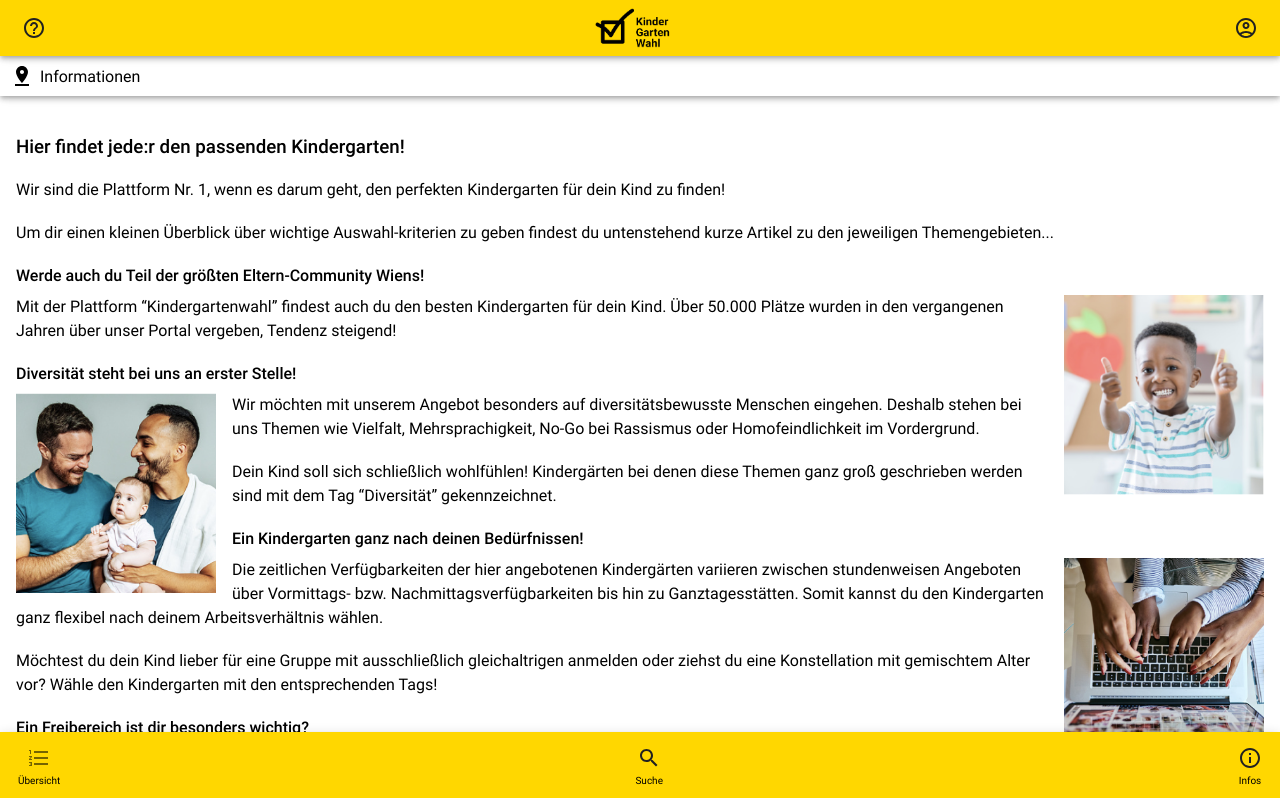
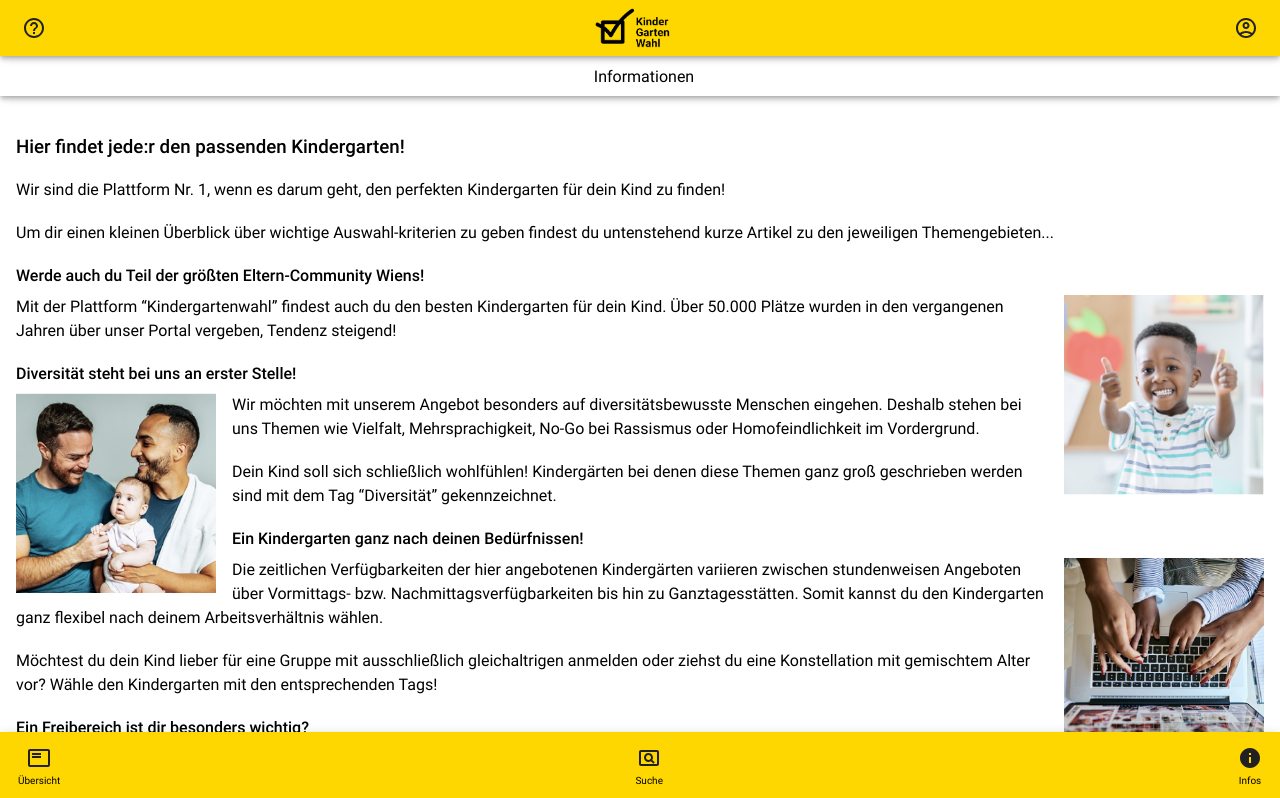
Before and after one commit to Sophie-Zulinski/kindergarten-usability, a React (Create React App) app: page /information in a window 1280 px wide. Shown: the top 798 px of the page. Built offline with nearby package versions, Linux system fonts and the light colour scheme.

Commit message:
minor changes

```diff
--- a/src/App.js
+++ b/src/App.js
@@ -15,34 +15,42 @@ import Footer from "./components/Footer";
 
 const titles = {
   "/": {
+    route: "",
     header: "Home",
     document: "Kindergartenwahl",
   },
   "/home": {
+    route: "home",
     header: "Home",
     document: "Kindergartenwahl",
   },
   "/information": {
+    route: "information",
     header: "Informationen",
     document: "Kindergartenwahl: Informationen",
   },
   "/search": {
+    route: "search",
     header: "Suche",
     document: "Kindergartenwahl: Suche",
   },
   "/results": {
+    route: "results",
     header: "Liste der verfügbaren Kindergärten",
     document: "Kindergartenwahl: Liste der verfügbaren Kindergärten",
   },
   "/details": {
+    route: "details",
     header: "Details",
     document: "Kindergartenwahl: Details",
   },
   "/inquiry": {
+    route: "inquiry",
     header: "Anfrage senden",
     document: "Kindergartenwahl: Anfrage senden",
   },
   "/success": {
+    route: "success",
     header: "Anfrage",
     document: "Kindergartenwahl: Anfrage versandt",
   },
@@ -94,7 +102,11 @@ function App() {
         />
         <Route path="*" element={<ErrorPage title={documentTitle} />} />
       </Routes>
-      {!showLandingPage ? <Footer /> : ""}
+      {!showLandingPage ? (
+        <Footer route={titles[location.pathname].route} />
+      ) : (
+        ""
+      )}
     </ThemeProvider>
   );
 }
--- a/src/components/Footer.js
+++ b/src/components/Footer.js
@@ -1,12 +1,15 @@
 import { useNavigate } from "react-router-dom";
 import { IconButton } from "@mui/material";
 import {
-  Search,
+  Pageview,
+  PageviewOutlined,
   InfoOutlined,
-  FormatListNumberedOutlined,
+  Info,
+  FeaturedPlayList,
+  FeaturedPlayListOutlined,
 } from "@mui/icons-material";
 
-function Footer() {
+function Footer({ route }) {
   const navigate = useNavigate();
 
   const openSearch = () => {
@@ -37,9 +40,14 @@ function Footer() {
       <div className="footer-menu footer-menu-left col center-vertical">
         <IconButton
           onClick={handleClickResultsList}
+          color="secondary"
           sx={{ padding: "0 0 5px 0" }}
         >
-          <FormatListNumberedOutlined />
+          {route === "results" ? (
+            <FeaturedPlayList />
+          ) : (
+            <FeaturedPlayListOutlined />
+          )}
         </IconButton>
         <p>Übersicht</p>
       </div>
@@ -50,7 +58,7 @@ function Footer() {
           color="secondary"
           sx={{ padding: "0 0 5px 0" }}
         >
-          <Search />
+          {route === "search" ? <Pageview /> : <PageviewOutlined />}
         </IconButton>
         <p>Suche</p>
       </div>
@@ -61,7 +69,7 @@ function Footer() {
           color="secondary"
           sx={{ padding: "0 0 5px 0" }}
         >
-          <InfoOutlined />
+          {route === "information" ? <Info /> : <InfoOutlined />}
         </IconButton>
         <p>Infos</p>
       </div>
--- a/src/components/Header.js
+++ b/src/components/Header.js
@@ -3,7 +3,7 @@ import {
   AccountCircleOutlined,
   HelpOutline,
   Close,
-  PinDrop,
+  Help,
 } from "@mui/icons-material";
 import { IconButton } from "@mui/material";
 import { useNavigate } from "react-router-dom";
@@ -67,7 +67,7 @@ function Header({ title }) {
             color="secondary"
             sx={{ marginLeft: "14px" }}
           >
-            <HelpOutline />
+            {isModalOpen ? <Help /> : <HelpOutline />}
           </IconButton>
           <img
             src="/images/kindergarten_text_header.png"
@@ -79,9 +79,8 @@ function Header({ title }) {
             <AccountCircleOutlined />
           </IconButton>
         </div>
-        <div className="header-title row center-vertical">
-          <PinDrop sx={{ marginLeft: "10px", marginRight: "6px" }} />
-          {title}
+        <div className="header-title-box row center-all">
+          <p className="header-title">{title}</p>
         </div>
       </div>
     </>
--- a/src/index.scss
+++ b/src/index.scss
@@ -41,7 +41,7 @@ h5 {
   top: 0;
 }
 
-.header-title {
+.header-title-box {
   height: 40px;
   background-color: white;
   box-shadow: 0px 2px 4px -1px rgba(0, 0, 0, 0.2),
@@ -50,6 +50,10 @@ h5 {
   position: fixed;
   top: 56px;
   z-index: 2;
+}
+
+.header-title {
+  margin-left: 8px;
 }
 
 .alert {
```
